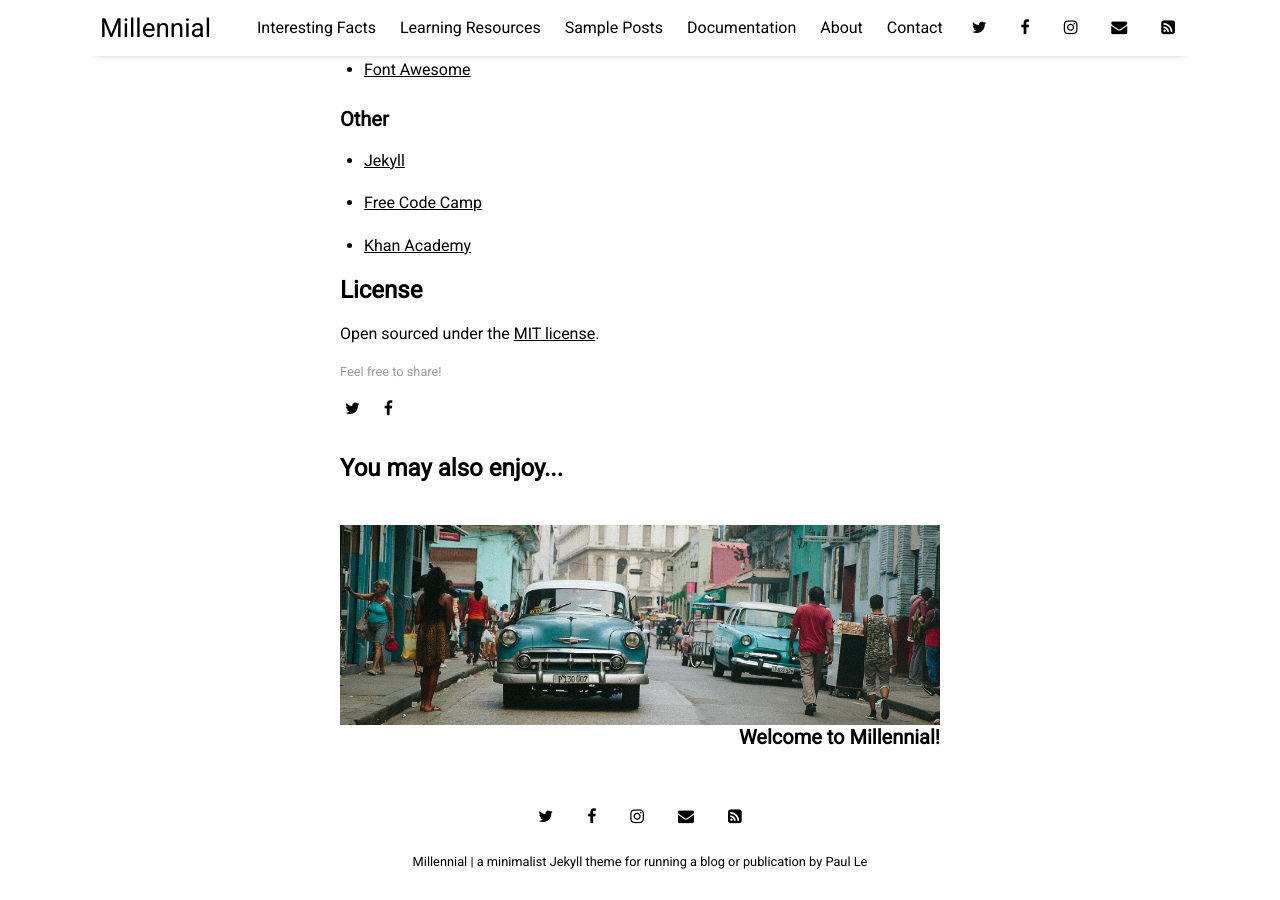
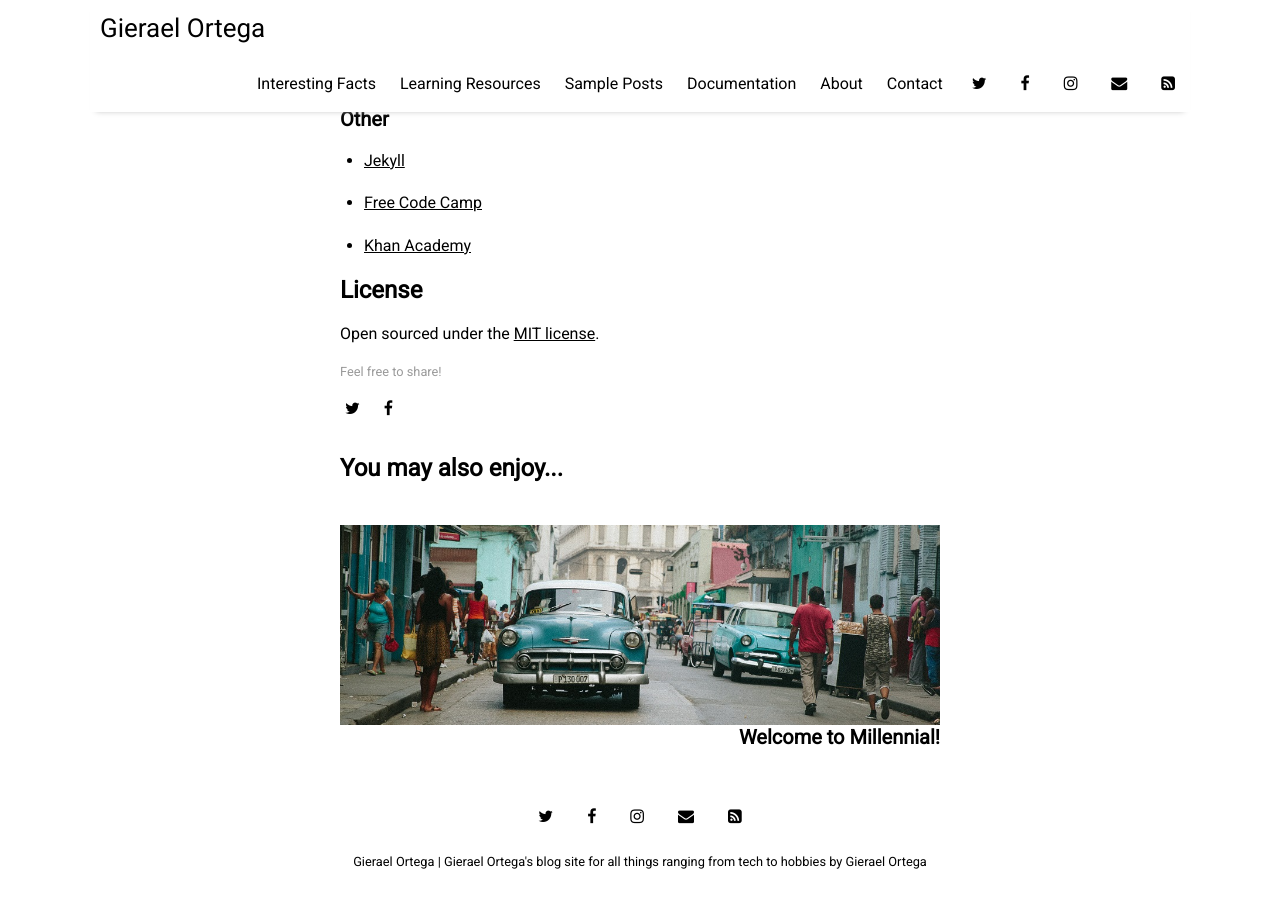
Before and after one commit to GieraelOrtega/gieraelortega.github.io, a Jekyll site: the page built from _posts/2016-10-10-getting-started.md, in a window 1280 px wide and 900 px high, scrolled down 9467 px. Built offline with Jekyll 4.4.1, drawn with Linux system fonts in a browser that asks for light colours; nearby versions of some CDN libraries; some of the changed text lies outside the part shown.

Commit message:
Change author details

```diff
--- a/_config.yml
+++ b/_config.yml
@@ -10,9 +10,9 @@ permalink:           /:title
 plugins:             [jekyll-paginate, jekyll-sitemap, jekyll-feed, jekyll-seo-tag]
 
 # Customise atom feed settings (this is where Jekyll-Feed gets configuration information)
-title:		           "Millennial"
-description:	       "a minimalist Jekyll theme for running a blog or publication"
-author:              "Paul Le"
+title:		           "Gierael Ortega"
+description:	       "Gierael Ortega's blog site for all things ranging from tech to hobbies"
+author:              "Gierael Ortega"
 
 # RSS 2.0 can be used instead of Atom by uncommenting following two lines
 #feed:
--- a/_posts/2016-10-10-getting-started.md
+++ b/_posts/2016-10-10-getting-started.md
@@ -1,7 +1,7 @@
 ---
 layout: post
 title: "Getting Started"
-author: "Paul Le"
+author: "Gierael Ortega"
 categories: documentation
 tags: [documentation,sample]
 image: city-1.jpg
@@ -237,7 +237,7 @@ This theme is completely free and open source software. You may use it however y
 
 ### Creator
 
-#### Paul Le
+#### Gierael Ortega
 
 * [www.lenpaul.com](http://lenpaul.com)
 
```
Also changed, not shown: _posts/2016-05-05-learning-resources.md (+1 -1 lines), _posts/2016-09-09-text-formatting.md (+1 -1 lines), _posts/2017-01-01-welcome-to-millennial.md (+1 -1 lines), README.md.
